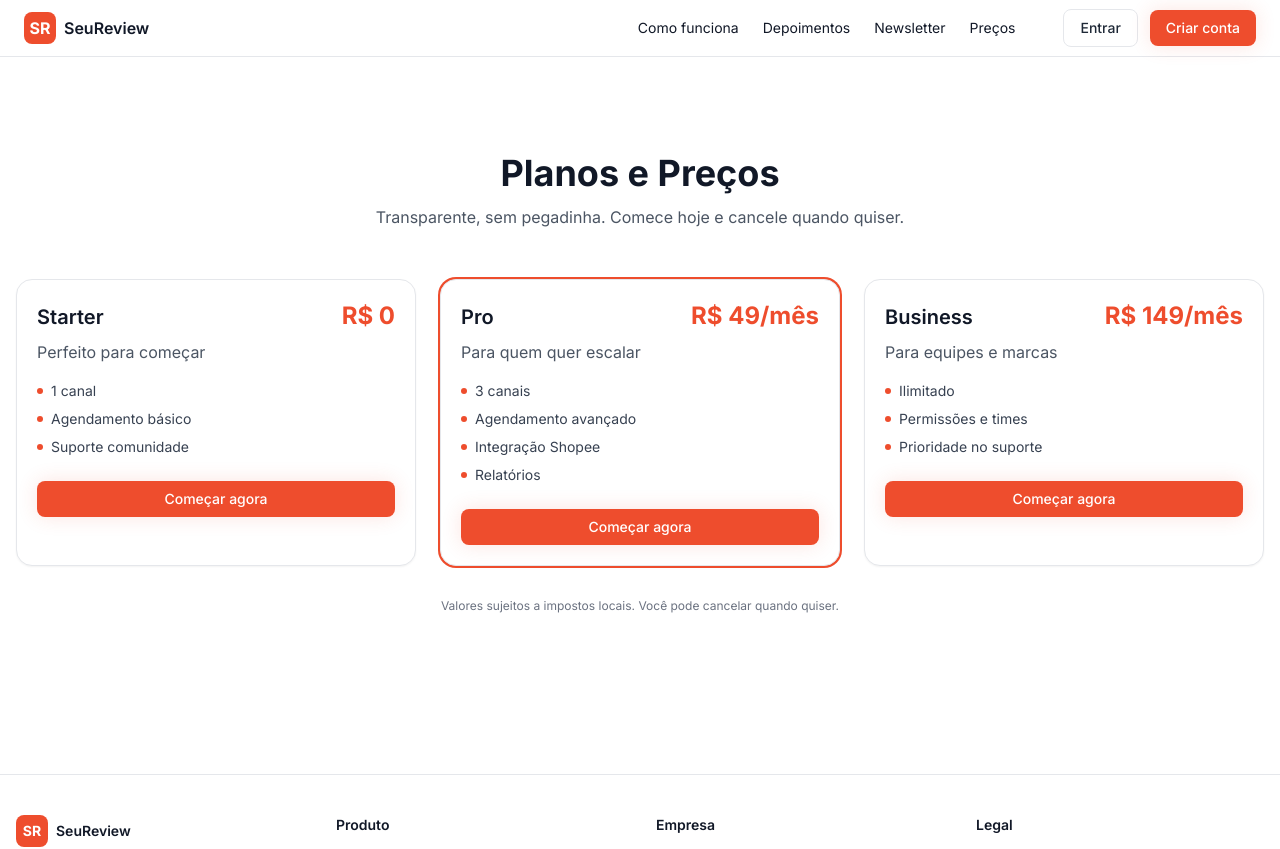
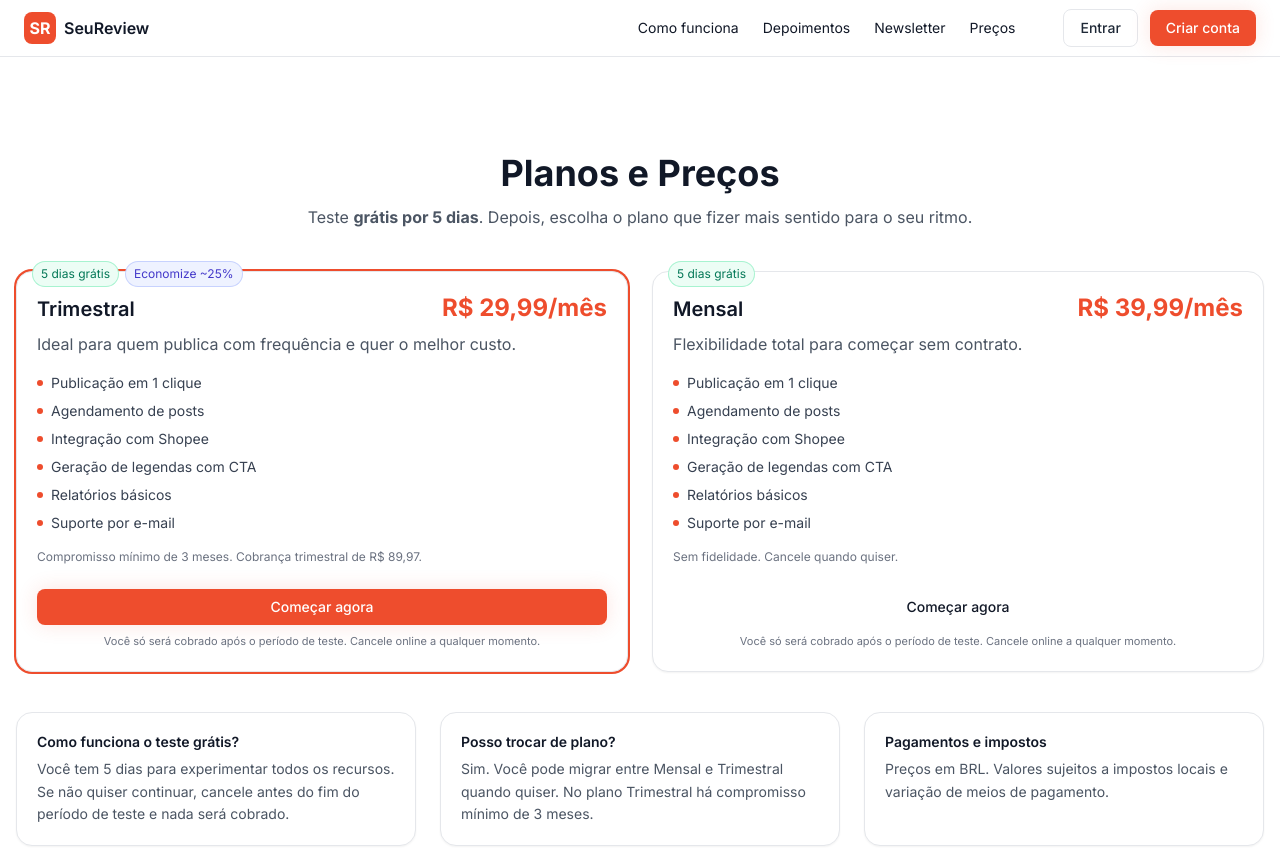
Before and after one commit to marciobever/seureview.com.br, a Next.js app: page /precos in a window 1280 px wide. Shown: the top 849 px of the page. Built offline with nearby package versions, Linux system fonts and the light colour scheme; no server answers.

Commit message:
Update page.tsx

```diff
--- a/app/(site)/precos/page.tsx
+++ b/app/(site)/precos/page.tsx
@@ -1,50 +1,157 @@
+// app/(site)/pricing/page.tsx  (ajuste o caminho conforme seu projeto)
+
 export const metadata = {
   title: "Planos e Preços | SeuReview",
-  description: "Escolha um plano e comece a publicar seus produtos com 1 clique.",
+  description:
+    "Teste grátis por 5 dias. Plano Mensal por R$ 39,99/mês ou Trimestral por R$ 29,99/mês (compromisso mínimo de 3 meses).",
 };
+
+type Plan = {
+  key: "trimestral" | "mensal";
+  name: string;
+  priceLabel: string;
+  highlight?: boolean;
+  badge?: string;
+  desc: string;
+  billingNote: string;
+  ctaHref: string;
+};
+
+const PLANS: Plan[] = [
+  {
+    key: "trimestral",
+    name: "Trimestral",
+    priceLabel: "R$ 29,99/mês",
+    highlight: true,
+    badge: "Economize ~25%",
+    desc: "Ideal para quem publica com frequência e quer o melhor custo.",
+    billingNote:
+      "Compromisso mínimo de 3 meses. Cobrança trimestral de R$ 89,97.",
+    ctaHref: "/checkout?plan=trimestral",
+  },
+  {
+    key: "mensal",
+    name: "Mensal",
+    priceLabel: "R$ 39,99/mês",
+    desc: "Flexibilidade total para começar sem contrato.",
+    billingNote: "Sem fidelidade. Cancele quando quiser.",
+    ctaHref: "/checkout?plan=mensal",
+  },
+];
+
+const FEATURES = [
+  "Publicação em 1 clique",
+  "Agendamento de posts",
+  "Integração com Shopee",
+  "Geração de legendas com CTA",
+  "Relatórios básicos",
+  "Suporte por e-mail",
+];
 
 export default function Page() {
   return (
     <main className="section">
       <div className="max-container">
-        <header className="text-center mb-12">
+        <header className="text-center mb-10">
           <h1 className="text-4xl font-bold">Planos e Preços</h1>
           <p className="mt-3 text-gray-600">
-            Transparente, sem pegadinha. Comece hoje e cancele quando quiser.
+            Teste <strong>grátis por 5 dias</strong>. Depois, escolha o plano
+            que fizer mais sentido para o seu ritmo.
           </p>
         </header>
 
-        <div className="grid md:grid-cols-3 gap-6">
-          {[
-            { name: "Starter", price: "R$ 0", desc: "Perfeito para começar", features: ["1 canal", "Agendamento básico", "Suporte comunidade"] },
-            { name: "Pro", price: "R$ 49/mês", highlighted: true, desc: "Para quem quer escalar", features: ["3 canais", "Agendamento avançado", "Integração Shopee", "Relatórios"] },
-            { name: "Business", price: "R$ 149/mês", desc: "Para equipes e marcas", features: ["Ilimitado", "Permissões e times", "Prioridade no suporte"] },
-          ].map((p) => (
-            <div key={p.name} className={`card ${p.highlighted ? "ring-2 ring-[var(--color-primary)]" : ""}`}>
+        <div className="grid md:grid-cols-2 gap-6">
+          {PLANS.map((p) => (
+            <div
+              key={p.key}
+              className={`card relative ${
+                p.highlight ? "ring-2 ring-[var(--color-primary)]" : ""
+              }`}
+            >
+              {/* Badge topo */}
+              <div className="absolute -top-3 left-4">
+                <span className="inline-flex items-center rounded-full bg-emerald-50 text-emerald-700 text-xs px-2 py-1 ring-1 ring-emerald-200">
+                  5 dias grátis
+                </span>
+                {p.badge ? (
+                  <span className="ml-2 inline-flex items-center rounded-full bg-indigo-50 text-indigo-700 text-xs px-2 py-1 ring-1 ring-indigo-200">
+                    {p.badge}
+                  </span>
+                ) : null}
+              </div>
+
               <div className="card-body">
                 <div className="flex items-baseline justify-between">
                   <h3 className="text-xl font-semibold">{p.name}</h3>
-                  <span className="text-2xl font-bold text-[var(--color-primary)]">{p.price}</span>
+                  <span className="text-2xl font-bold text-[var(--color-primary)]">
+                    {p.priceLabel}
+                  </span>
                 </div>
+
                 <p className="mt-2 text-gray-600">{p.desc}</p>
+
                 <ul className="mt-4 space-y-2 text-sm text-gray-700">
-                  {p.features.map((f) => (
+                  {FEATURES.map((f) => (
                     <li key={f} className="flex items-center gap-2">
                       <span className="h-1.5 w-1.5 rounded-full bg-[var(--color-primary)]" />
                       {f}
                     </li>
                   ))}
                 </ul>
-                <a href="/checkout" className="btn btn-primary mt-6 w-full text-center">
+
+                <div className="mt-4 text-xs text-gray-500">{p.billingNote}</div>
+
+                <a
+                  href={p.ctaHref}
+                  className={`btn mt-6 w-full text-center ${
+                    p.highlight ? "btn-primary" : "btn-outline"
+                  }`}
+                >
                   Começar agora
                 </a>
+
+                <p className="mt-2 text-[11px] text-gray-500 text-center">
+                  Você só será cobrado após o período de teste. Cancele online a qualquer momento.
+                </p>
               </div>
             </div>
           ))}
         </div>
 
+        {/* FAQ / Informações adicionais */}
+        <section className="mt-10 grid md:grid-cols-3 gap-6 text-sm">
+          <div className="card">
+            <div className="card-body">
+              <h4 className="font-semibold">Como funciona o teste grátis?</h4>
+              <p className="mt-2 text-gray-600">
+                Você tem 5 dias para experimentar todos os recursos. Se não quiser continuar,
+                cancele antes do fim do período de teste e nada será cobrado.
+              </p>
+            </div>
+          </div>
+
+          <div className="card">
+            <div className="card-body">
+              <h4 className="font-semibold">Posso trocar de plano?</h4>
+              <p className="mt-2 text-gray-600">
+                Sim. Você pode migrar entre Mensal e Trimestral quando quiser.
+                No plano Trimestral há compromisso mínimo de 3 meses.
+              </p>
+            </div>
+          </div>
+
+          <div className="card">
+            <div className="card-body">
+              <h4 className="font-semibold">Pagamentos e impostos</h4>
+              <p className="mt-2 text-gray-600">
+                Preços em BRL. Valores sujeitos a impostos locais e variação de meios de pagamento.
+              </p>
+            </div>
+          </div>
+        </section>
+
         <p className="mt-8 text-center text-xs text-gray-500">
-          Valores sujeitos a impostos locais. Você pode cancelar quando quiser.
+          Ao continuar, você concorda com nossos Termos de Uso e Política de Privacidade.
         </p>
       </div>
     </main>
```
